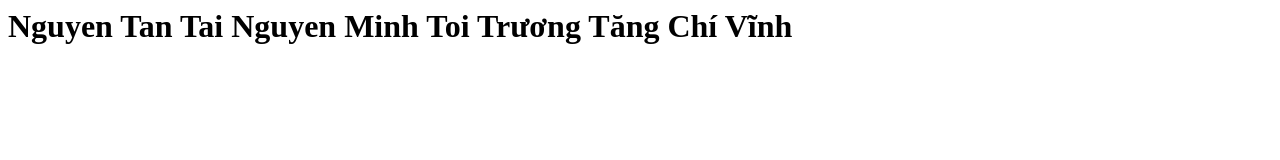
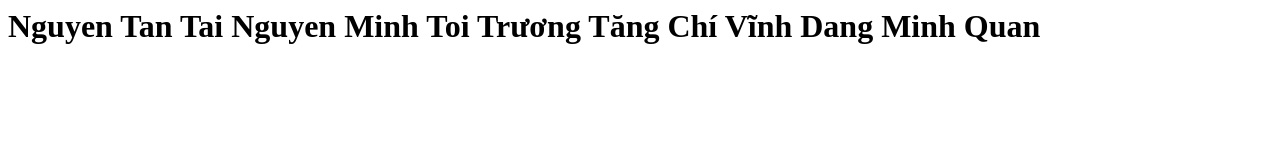
Before and after one commit to tai24112003/App_QLNH, a plain HTML site: page index.html in a window 1280 px wide. Drawn offline with Linux system fonts and the light colour scheme.

Commit message:
Update by Quan

```diff
--- a/index.html
+++ b/index.html
@@ -2,4 +2,5 @@
     Nguyen Tan Tai
     Nguyen Minh Toi
     Trương Tăng Chí Vĩnh
+    Dang Minh Quan
 </h1>
```
